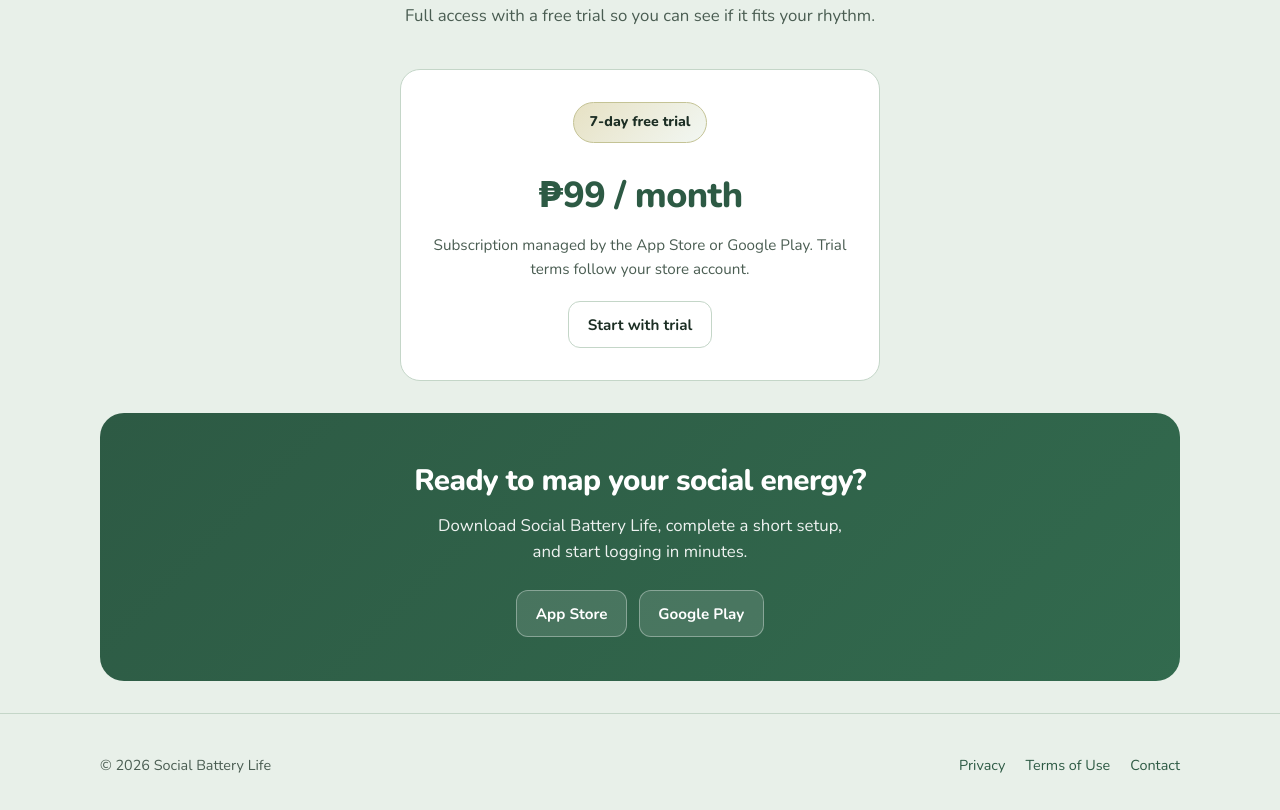
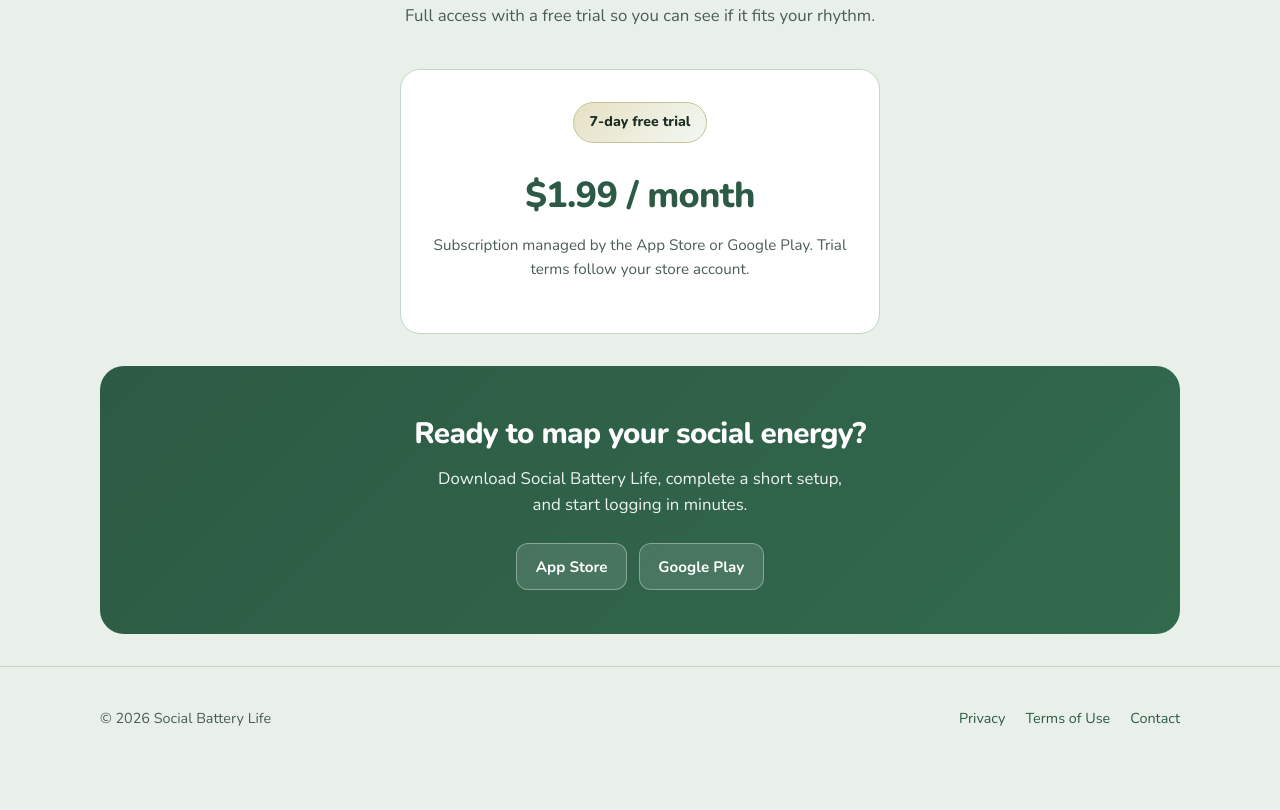
Before and after one commit to zlade30/social-battery-life-page, a plain HTML site: page index.html in a window 1280 px wide. Shown: the part 1080-1890 px from the top of the page. After the commit the page ends 1842 px from the top, so only its background shows below. Drawn offline with nearby package versions, Linux system fonts and the light colour scheme.

Commit message:
Change pricing from ₱99 to $1.99 per month

```diff
--- a/index.html
+++ b/index.html
@@ -756,14 +756,11 @@
         </p>
         <div class="pricing-block">
           <span class="pricing-block__trial">7-day free trial</span>
-          <div class="pricing-block__price">₱99 / month</div>
+          <div class="pricing-block__price">$1.99 / month</div>
           <p class="pricing-block__note">
             Subscription managed by the App Store or Google Play. Trial terms
             follow your store account.
           </p>
-          <div class="store-row" style="justify-content: center">
-            <a class="store-btn" href="#download">Start with trial</a>
-          </div>
         </div>
 
         <div class="cta-band">
```
